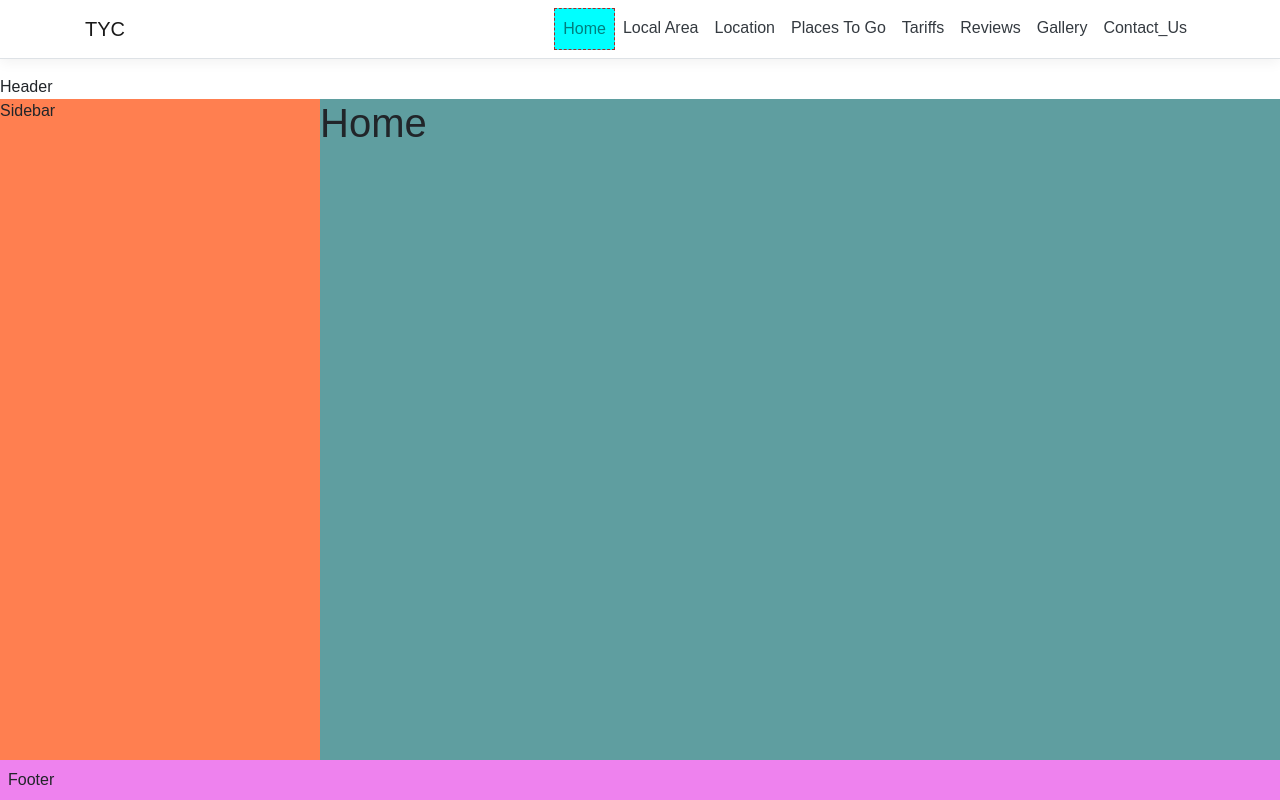
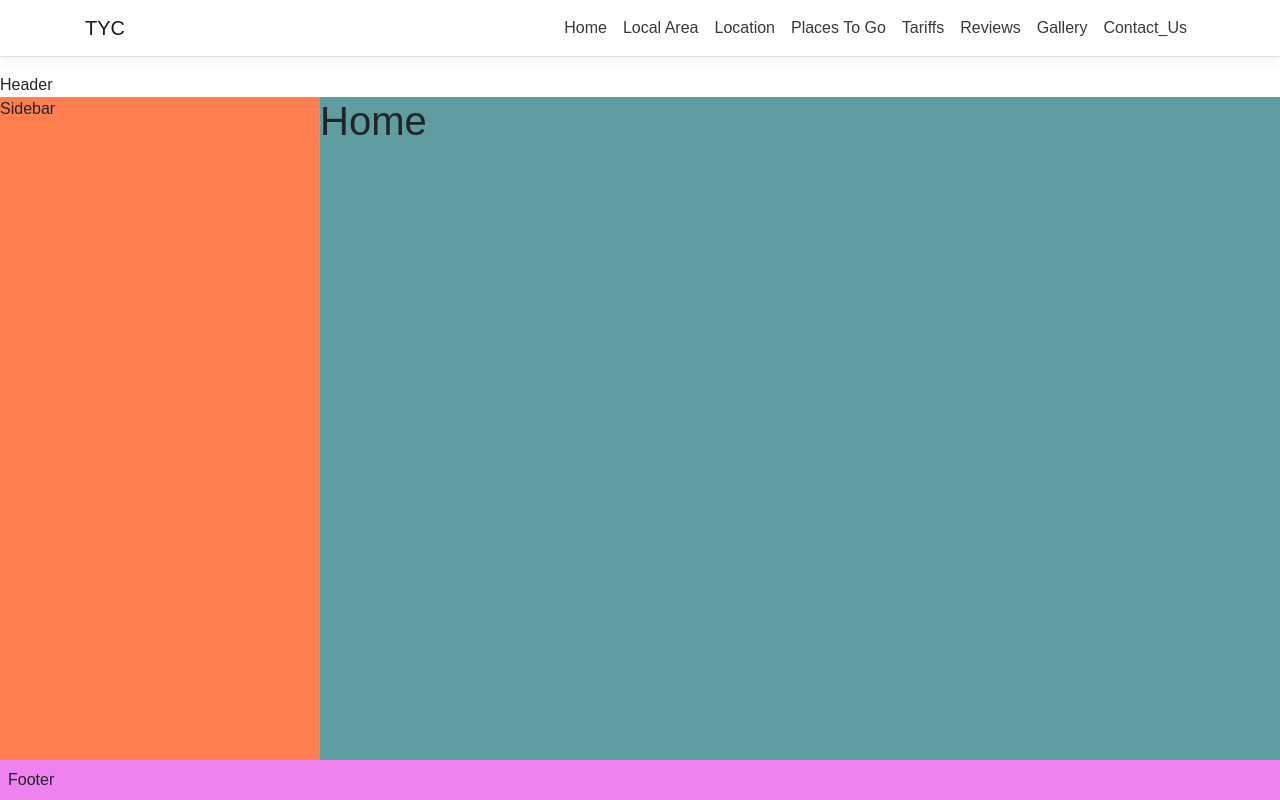
Before and after one commit to SoggySocks2/TYC_React, a React (Create React App) app in the folder TYC_React.UI/ClientApp/: page / in a window 1280 px wide. Built offline with nearby package versions, Linux system fonts and the light colour scheme.

Commit message:
Updated menu styles

```diff
--- a/TYC_React.UI/ClientApp/src/components/NavMenu.css
+++ b/TYC_React.UI/ClientApp/src/components/NavMenu.css
@@ -23,9 +23,3 @@ html {
 .box-shadow {
   box-shadow: 0 .25rem .75rem rgba(0, 0, 0, .05);
 }
-
-
-.text-dark-selected {
-    background-color: aqua;
-    border: brown 1px dashed;
-}
--- a/TYC_React.UI/ClientApp/src/components/NavMenu.js
+++ b/TYC_React.UI/ClientApp/src/components/NavMenu.js
@@ -34,7 +34,7 @@ export class NavMenu extends Component {
             <Collapse className="d-sm-inline-flex flex-sm-row-reverse" isOpen={!this.state.collapsed} navbar>
               <ul className="navbar-nav flex-grow">
                 <NavItem>
-                    <NavLink tag={Link} className='text-dark-selected' to="/">Home</NavLink>
+                    <NavLink tag={Link} className='text-dark' to="/">Home</NavLink>
                 </NavItem>
                 <NavItem>
                     <NavLink tag={Link} className='text-dark' to="/local_area">Local Area</NavLink>
```
